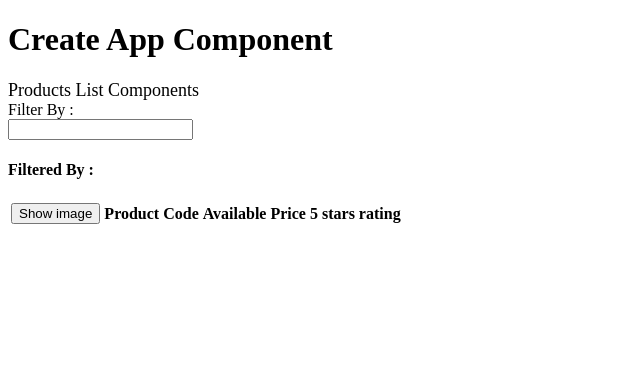
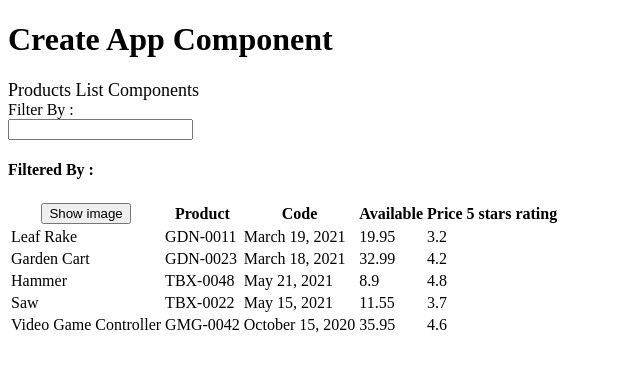
Before and after one commit to nhandinhto/TrainingAngular, an Angular app in the folder src/APM/: page / in a window 1280 px wide. Shown: the top 370 px of the page, without its empty margins (0-640 px from the left). Built offline with nearby package versions, Linux system fonts and the light colour scheme.

Commit message:
Add Logic Directive 2, work wih ngFor

```diff
--- a/src/APM/src/app/products/products-list.component.html
+++ b/src/APM/src/app/products/products-list.component.html
@@ -33,7 +33,13 @@
                     </tr>
                 </thead>
                 <tbody>
-
+                    <tr *ngFor = "let product of products">
+                        <td>{{product.productName}}</td>
+                        <td>{{product.productCode}}</td>
+                        <td>{{product.releaseDate}}</td>
+                        <td>{{product.price}}</td>
+                        <td>{{product.starRating}}</td>
+                    </tr>
                 </tbody>
             </table>
         </div>
```
